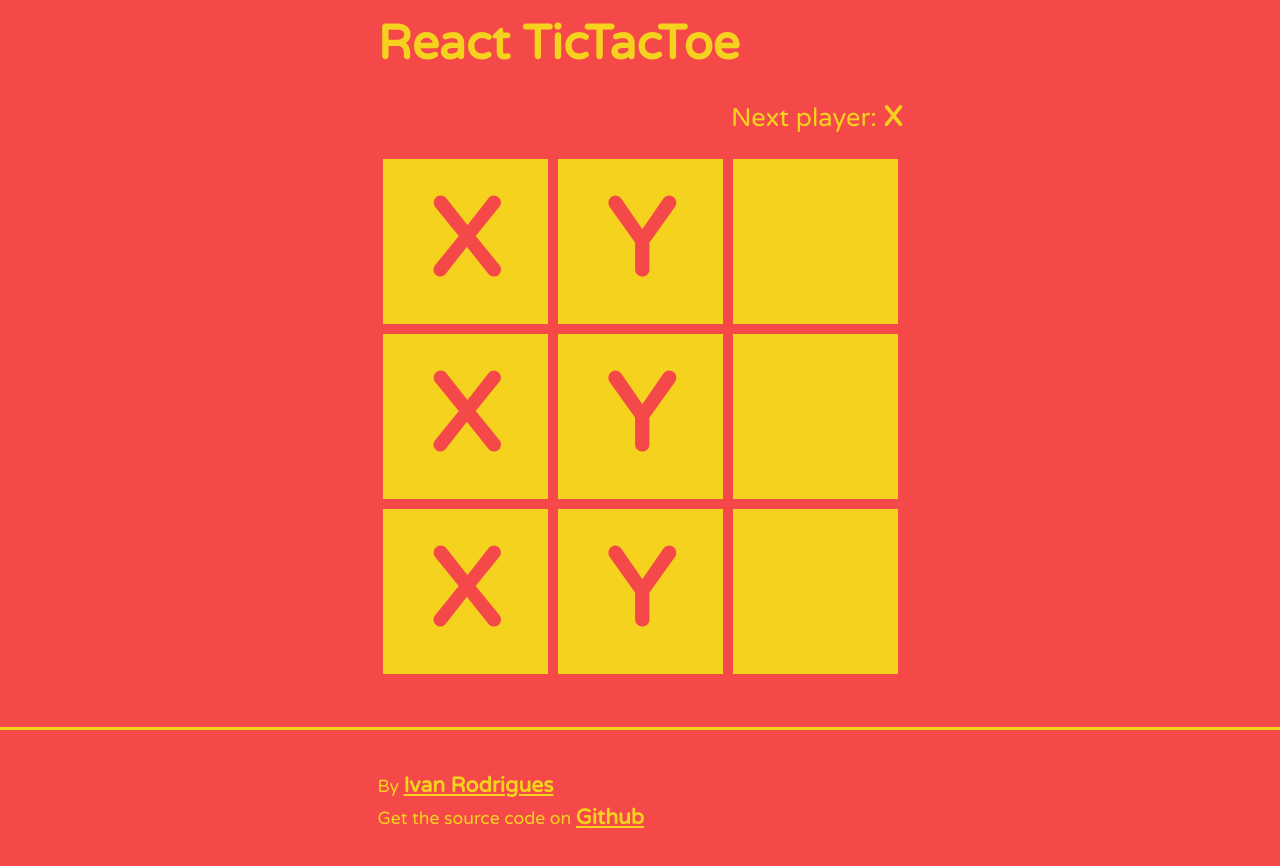
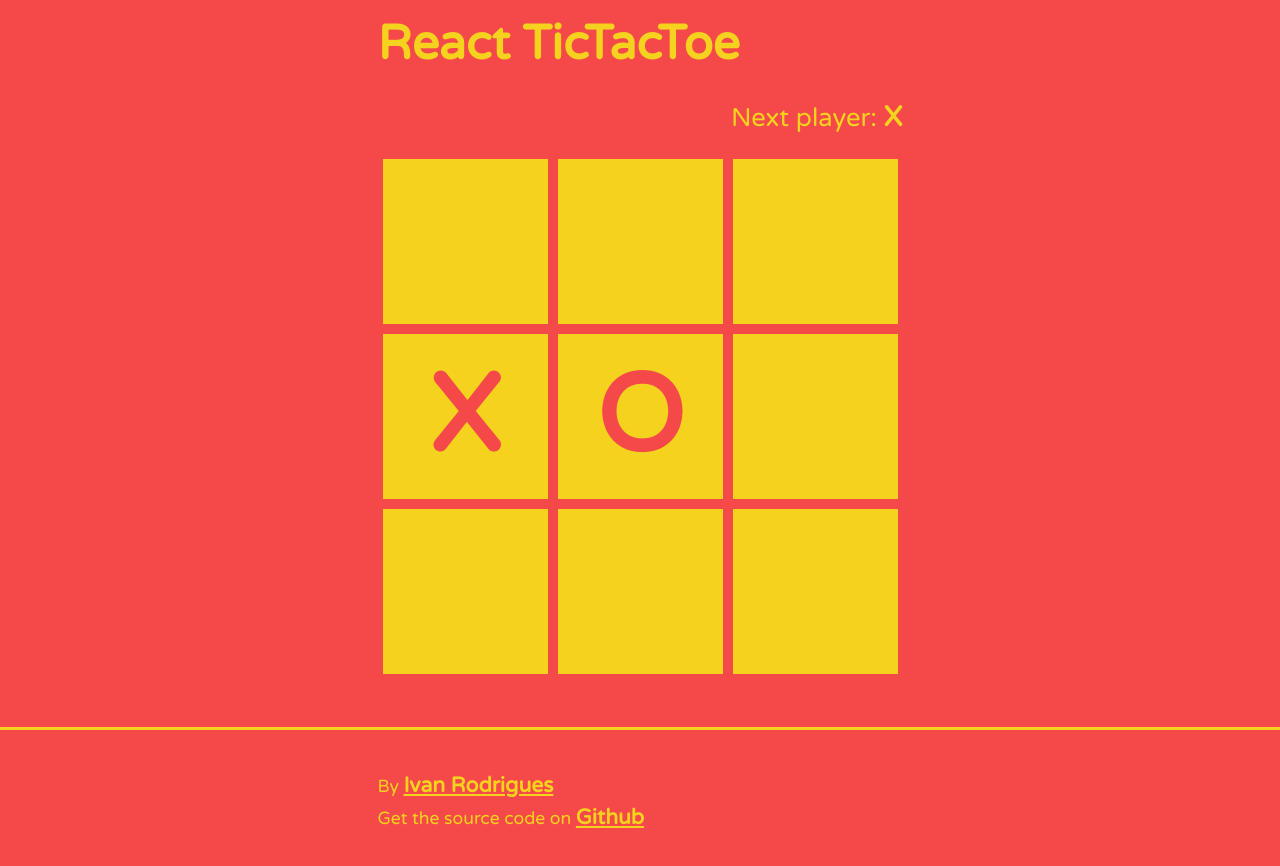
Before and after one commit to Ivanho92/react-tic-tac-toe, a React (Create React App) app: page / in a window 1280 px wide. Shown: the top 866 px of the page. Built offline with nearby package versions, Linux system fonts and the light colour scheme.

Commit message:
ADDED: nextPlayer and squares state management: It is now possible to play symbols X and O on the board. TODO: check after each play if one of the winning conditions are met

```diff
--- a/src/components/Square/Square.jsx
+++ b/src/components/Square/Square.jsx
@@ -2,9 +2,15 @@ import React from "react";
 
 import styles from "./Square.module.scss";
 
-const Field = ({ id, value }) => {
+const Field = ({ id, value, onClick }) => {
+  const squareClickHandler = (e) => {
+    e.target.blur();
+
+    onClick(e.target.id);
+  };
+
   return (
-    <button id={id} className={styles.square}>
+    <button id={id} className={styles.square} onClick={squareClickHandler}>
       {value}
     </button>
   );
--- a/src/components/Square/Square.module.scss
+++ b/src/components/Square/Square.module.scss
@@ -24,4 +24,8 @@
   &:focus {
     background-color: lighten($lightColor, 25);
   }
+
+  &:active {
+    background-color: lighten($lightColor, 7.5);
+  }
 }
--- a/src/components/TicTacToe/TicTacToe.jsx
+++ b/src/components/TicTacToe/TicTacToe.jsx
@@ -1,4 +1,4 @@
-import React from "react";
+import React, { useState } from "react";
 
 import Square from "../Square/Square";
 
@@ -8,30 +8,81 @@ import styles from "./TicTacToe.module.scss";
 
 const SQUARES = {
   X: "X",
-  Y: "Y",
+  O: "O",
 };
 
+const WINNING_COMBINATIONS = [
+  // Horizontal wins
+  ["A1", "A2", "A3"],
+  ["B1", "B2", "B3"],
+  ["C1", "C2", "C3"],
+
+  // Vertical wins
+  ["A1", "B1", "C1"],
+  ["A2", "B2", "C2"],
+  ["A3", "B3", "C3"],
+
+  // Diagonal wins
+  ["A1", "B2", "C3"],
+  ["A3", "B2", "C1"],
+];
+
 const TicTacToe = () => {
+  const [nextPlayer, setNextPlayer] = useState(SQUARES.X);
+  const [squares, setSquares] = useState({
+    A1: null,
+    A2: null,
+    A3: null,
+    B1: SQUARES.X,
+    B2: SQUARES.O,
+    B3: null,
+    C1: null,
+    C2: null,
+    C3: null,
+  });
+
+  // const checkIfWinner = () => {
+
+  // }
+
+  const squareClickHandler = (id) => {
+    if (squares[id] !== null) {
+      return;
+    }
+
+    console.log(nextPlayer + " played on square " + id);
+
+    setSquares((prevSquares) => ({ ...prevSquares, [id]: nextPlayer }));
+
+    // if(checkIfWinner() === true) {
+    //   return;
+    // };
+
+    setNextPlayer((prevPlayer) =>
+      prevPlayer === SQUARES.X ? SQUARES.O : SQUARES.X,
+    );
+  };
+
   return (
     <Stack gap="sm">
       <p className={styles.info}>
-        Next player: <span className={styles.nextPlayer}>X</span>
+        Next player: <span className={styles.nextPlayer}>{nextPlayer}</span>
       </p>
       <div className={styles.board}>
         <div id="row-A" className={styles.row}>
-          <Square value={SQUARES.X} />
-          <Square value={SQUARES.Y} />
-          <Square value={null} />
+          <Square id="A1" value={squares.A1} onClick={squareClickHandler} />
+          <Square id="A2" value={squares.A2} onClick={squareClickHandler} />
+          <Square id="A3" value={squares.A3} onClick={squareClickHandler} />
         </div>
         <div id="row-B" className={styles.row}>
-          <Square value={SQUARES.X} />
-          <Square value={SQUARES.Y} />
-          <Square value={null} />
+          <Square id="B1" value={squares.B1} onClick={squareClickHandler} />
+          <Square id="B2" value={squares.B2} onClick={squareClickHandler} />
+          <Square id="B3" value={squares.B3} onClick={squareClickHandler} />
         </div>
         <div id="row-C" className={styles.row}>
-          <Square value={SQUARES.X} />
-          <Square value={SQUARES.Y} />
-          <Square value={null} />
+          <Square id="C1" value={squares.C1} onClick={squareClickHandler} />
+          <Square id="C2" value={squares.C2} onClick={squareClickHandler} />
+          <Square id="C3" value={squares.C3} onClick={squareClickHandler} />
         </div>
       </div>
     </Stack>
```
